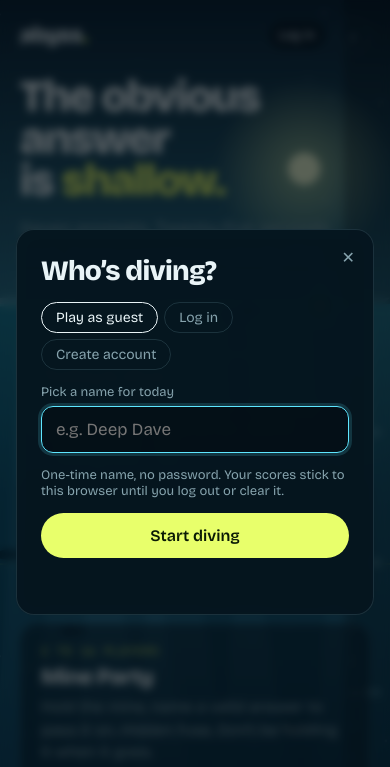
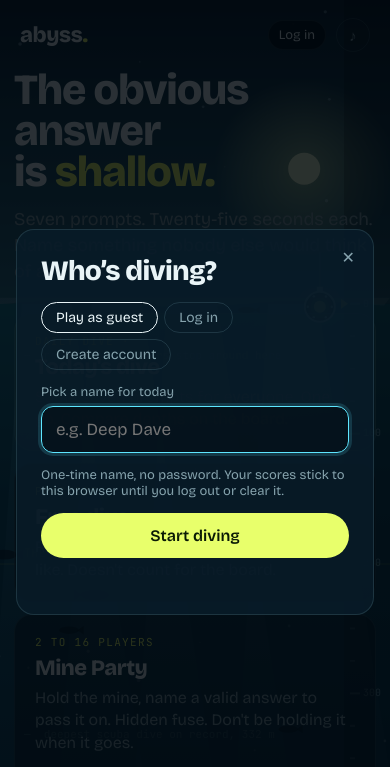
Before and after one commit to Alby2007/abyss, a website with bundled scripts: page public/index.html in a window 390 px wide. Shown: the top 767 px of the page. Built offline with nearby package versions, Linux system fonts and the light colour scheme; animation ran at ten frames a second; files whose address does not match are found by name.

Commit message:
Make it playable on phones
- Keyboard lifts the dive dock: track visualViewport gap in --kb, plus
  interactive-widget=resizes-content so Chrome shrinks the layout viewport
  (iOS Safari doesn't shrink it — the dock hid behind the keyboard)
- Perf: cap canvas DPR at 1.5 on touch screens, cache the water gradient
  instead of reallocating every frame, fewer snow particles and light rays,
  debounce the keyboard-driven resize storms
- Drop backdrop-filter blur on small/coarse-pointer screens (flat panels)
- touch-action: manipulation, overscroll lock, autocorrect off on inputs

Generated with [Devin](https://devin.ai)

Co-Authored-By: Devin <158243242+devin-ai-integration[bot]@users.noreply.github.com>

```diff
--- a/public/app.js
+++ b/public/app.js
@@ -22,6 +22,16 @@ async function api(path, body) {
 const scene = createScene(document.getElementById('ocean'));
 // Park the bathysphere somewhere pleasant for non-dive pages
 function ambient(m = 0, x = .82) { scene.setDiverX(x); scene.setTag(''); scene.clearLines(); scene.sink(m, { duration: 1400 }); }
+
+// iOS Safari doesn't shrink the layout viewport for the keyboard, so fixed
+// bottom UI (the dive dock) ends up underneath it. Track the visible gap in
+// --kb and let CSS lift bottom-anchored elements above the keys.
+const vv = window.visualViewport;
+function updKb() {
+  const kb = vv ? Math.max(0, innerHeight - vv.height - vv.offsetTop) : 0;
+  document.documentElement.style.setProperty('--kb', Math.round(kb) + 'px');
+}
+if (vv) { vv.addEventListener('resize', updKb); vv.addEventListener('scroll', updKb); updKb(); }
 
 // tiny synth so there are no audio files to ship
 const sfx = (() => {
@@ -328,7 +338,7 @@ function viewRoom(code) {
           <div class="holder-line" id="holderLine"></div>
           <div class="live-typing" id="typing"></div>
           <form class="answer-row" id="pform" autocomplete="off">
-            <input type="text" id="pguess" maxlength="80" placeholder="Name one to pass it on" autocapitalize="off" spellcheck="false" enterkeyhint="send">
+            <input type="text" id="pguess" maxlength="80" placeholder="Name one to pass it on" autocapitalize="off" autocorrect="off" autocomplete="off" spellcheck="false" enterkeyhint="send">
             <button class="btn primary" type="submit">Pass</button>
           </form>
           <div id="accept"></div>
--- a/public/dive.js
+++ b/public/dive.js
@@ -47,7 +47,7 @@ export function mountDive(ctx) {
           <div class="dock-msg" id="msg"></div>
           <form class="dock-row" id="form" autocomplete="off">
             <div class="ring" id="ring"><svg viewBox="0 0 44 44"><circle cx="22" cy="22" r="19" class="track"/><circle cx="22" cy="22" r="19" class="bar" id="ringBar"/></svg><span id="ringNum"></span></div>
-            <input type="text" id="guess" maxlength="80" placeholder="type one answer…" autocapitalize="off" spellcheck="false" enterkeyhint="go">
+            <input type="text" id="guess" maxlength="80" placeholder="type one answer…" autocapitalize="off" autocorrect="off" autocomplete="off" spellcheck="false" enterkeyhint="go">
             <button class="btn primary" id="diveBtn" type="submit">Dive</button>
           </form>
           <button class="link-btn" id="giveUp" type="button">pass</button>
--- a/public/index.html
+++ b/public/index.html
@@ -2,7 +2,7 @@
 <html lang="en">
 <head>
   <meta charset="utf-8">
-  <meta name="viewport" content="width=device-width, initial-scale=1, viewport-fit=cover">
+  <meta name="viewport" content="width=device-width, initial-scale=1, viewport-fit=cover, interactive-widget=resizes-content">
   <meta name="theme-color" content="#04121c">
   <meta property="og:type" content="website">
   <meta property="og:title" content="abyss. — the obvious answer is shallow">
--- a/public/scene.js
+++ b/public/scene.js
@@ -49,6 +49,7 @@ const easeInOut = t => t < .5 ? 4 * t * t * t : 1 - Math.pow(-2 * t + 2, 3) / 2;
 export function createScene(canvas) {
   const ctx = canvas.getContext('2d');
   const reduce = matchMedia('(prefers-reduced-motion: reduce)').matches;
+  const mobile = matchMedia('(pointer: coarse)').matches || innerWidth < 768;
   let W = 0, H = 0, dpr = 1, ppm = 1;
   let cam = 0;                 // metres at the "focus" line
   const diver = { m: 0, x: .5, xTarget: .5, tag: '', tagColor: '#e8ff6b', visible: true };
@@ -57,14 +58,18 @@ export function createScene(canvas) {
   let snow = [];
 
   function resize() {
-    dpr = Math.min(2, window.devicePixelRatio || 1);
+    // capped dpr: full-res canvas is the biggest mobile GPU cost
+    dpr = Math.min(mobile ? 1.5 : 2, window.devicePixelRatio || 1);
     W = innerWidth; H = innerHeight;
     canvas.width = W * dpr; canvas.height = H * dpr;
     canvas.style.width = W + 'px'; canvas.style.height = H + 'px';
     ppm = H / 650;
-    snow = Array.from({ length: Math.round(W / 8) }, () => ({ x: Math.random() * W, m: Math.random() * (H / ppm), r: Math.random() * 1.5 + .3, d: Math.random() * 6.28 }));
+    snow = Array.from({ length: Math.round(W / (mobile ? 12 : 8)) }, () => ({ x: Math.random() * W, m: Math.random() * (H / ppm), r: Math.random() * 1.5 + .3, d: Math.random() * 6.28 }));
   }
-  addEventListener('resize', resize); resize();
+  // the on-screen keyboard fires resize bursts on mobile; don't thrash the canvas per keypress
+  let resizeT = 0;
+  addEventListener('resize', () => { clearTimeout(resizeT); resizeT = setTimeout(resize, 140); });
+  resize();
 
   const focusY = () => H * 0.36;
   const y = m => focusY() + (m - cam) * ppm;
@@ -98,23 +103,32 @@ export function createScene(canvas) {
     ctx.fillStyle = '#eaf7d0'; ctx.beginPath(); ctx.arc(mx, my, 16, 0, 6.29); ctx.fill();
   }
 
+  // the water gradient only depends on the visible depth band, so rebuild it
+  // only when the camera has actually moved — allocating it every frame is the
+  // biggest draw cost on weak GPUs
+  let wg = { m0: NaN, top: NaN, g: null };
   function drawWater(top) {
     const m0 = Math.max(0, cam - focusY() / ppm), m1 = cam + (H - focusY()) / ppm;
-    const g = ctx.createLinearGradient(0, Math.max(0, top), 0, H);
-    const span = m1 - m0 || 1;
-    g.addColorStop(0, rgb(waterAt(m0)));
-    for (const [m, c] of WATER) if (m > m0 && m < m1) g.addColorStop((m - m0) / span, rgb(c));
-    g.addColorStop(1, rgb(waterAt(m1)));
-    ctx.fillStyle = g; ctx.fillRect(0, Math.max(0, top), W, H);
+    const t = Math.max(0, top);
+    if (!wg.g || Math.abs(wg.m0 - m0) > .5 || wg.top !== t) {
+      const g = ctx.createLinearGradient(0, t, 0, H);
+      const span = m1 - m0 || 1;
+      g.addColorStop(0, rgb(waterAt(m0)));
+      for (const [m, c] of WATER) if (m > m0 && m < m1) g.addColorStop((m - m0) / span, rgb(c));
+      g.addColorStop(1, rgb(waterAt(m1)));
+      wg = { m0, top: t, g };
+    }
+    ctx.fillStyle = wg.g; ctx.fillRect(0, t, W, H);
   }
 
   function drawSurface(top, t) {
     if (top < -20 || top > H + 20) return;
     // light rays
+    const rays = mobile ? 4 : 6;
     ctx.save();
     ctx.globalCompositeOperation = 'lighter';
-    for (let i = 0; i < 6; i++) {
-      const x = (W / 6) * i + Math.sin(t / 2400 + i) * 30;
+    for (let i = 0; i < rays; i++) {
+      const x = (W / rays) * i + Math.sin(t / 2400 + i) * 30;
       const g = ctx.createLinearGradient(0, top, 0, top + H * .7);
       g.addColorStop(0, 'rgba(180,240,255,.10)'); g.addColorStop(1, 'rgba(180,240,255,0)');
       ctx.fillStyle = g;
--- a/public/style.css
+++ b/public/style.css
@@ -187,7 +187,7 @@ table.board tr.me td { color: var(--lume); }
 .shake { animation: shake .35s; }
 @keyframes shake { 20%, 60% { transform: translateX(-8px); } 40%, 80% { transform: translateX(8px); } }
 
-#toasts { position: fixed; left: 50%; bottom: 24px; transform: translateX(-50%); display: grid; gap: 8px; z-index: 60; width: min(92vw, 440px); }
+#toasts { position: fixed; left: 50%; bottom: calc(24px + var(--kb, 0px)); transform: translateX(-50%); display: grid; gap: 8px; z-index: 60; width: min(92vw, 440px); }
 .toast { background: rgba(6,22,32,.95); border: 1px solid var(--line); border-radius: 12px; padding: 12px 16px; animation: rise .3s; font-size: 15px; }
 .toast.bad { border-color: rgba(255,107,94,.5); }
 .toast.good { border-color: rgba(232,255,107,.5); }
@@ -207,7 +207,7 @@ body { background: #04121c; }
 body.diving .top .brand { opacity: .35; }
 body.diving main { padding: 0; max-width: none; }
 
-.dive { position: fixed; inset: 0; display: grid; grid-template-rows: auto 1fr auto; pointer-events: none; padding: 64px 16px 18px; }
+.dive { position: fixed; inset: 0; display: grid; grid-template-rows: auto 1fr auto; pointer-events: none; padding: 64px 16px calc(18px + var(--kb, 0px)); }
 .dive > * { pointer-events: auto; }
 .hud { display: grid; grid-template-columns: 1fr auto 1fr; align-items: start; gap: 10px; max-width: 760px; width: 100%; margin: 0 auto; }
 .hud-box { background: rgba(4,16,26,.72); border: 1px solid var(--line); border-radius: 12px; padding: 8px 14px; display: grid; justify-self: start; min-width: 110px; backdrop-filter: blur(6px); }
@@ -326,3 +326,37 @@ input[type=password] { font: inherit; font-size: 17px; color: var(--ink); backgr
 input[type=password]:focus { border-color: var(--cyan); box-shadow: 0 0 0 3px rgba(94,230,255,.15); }
 .form-err { margin: 0; min-height: 18px; color: var(--coral); font-size: 14px; }
 @media (max-width: 480px) { .acct-btn { padding: 6px 10px; font-size: 13px; } .acct-btn .muted { display: none; } }
+
+/* ======== phones / touch ========
+   backdrop-filter over the animated canvas is the top mobile jank source,
+   so small screens get flat translucent panels instead */
+@media (max-width: 700px), (pointer: coarse) {
+  .panel, .hud-box, .prompt-card, .acct-btn, .modal-wrap {
+    backdrop-filter: none; -webkit-backdrop-filter: none;
+  }
+  .panel { background: rgba(8, 28, 40, .88); }
+  .hud-box { background: rgba(4, 16, 26, .9); }
+  .prompt-card { background: rgba(4, 16, 26, .94); }
+  .acct-btn { background: rgba(4, 16, 26, .88); }
+  .modal-wrap { background: rgba(1, 6, 10, .82); }
+
+  body { overscroll-behavior-y: none; }
+  button, .btn, .mode, .chip-btn, .round-head { touch-action: manipulation; }
+  input, select { font-size: 16px; }   /* iOS never auto-zooms on ≥16px fields */
+
+  .hero h1 { font-size: clamp(36px, 11vw, 60px); }
+  main { padding: 18px 14px 80px; }
+
+  .dive { padding: 58px 10px calc(10px + var(--kb, 0px)); }
+  .hud { gap: 6px; }
+  .hud-box { min-width: 0; padding: 7px 10px; }
+  .hud-box b { font-size: 18px; }
+  .prompt-card { padding: 16px 18px; }
+  .dock { gap: 6px; }
+  .dock-row input { font-size: 16px; padding: 13px 14px; }
+  .dock-row .btn { padding: 13px 16px; }
+  .stage { padding-top: 2vh; }
+  .room-code { font-size: 40px; }
+  .mine { width: 84px; height: 84px; }
+  .final-depth, .end-score .big { letter-spacing: -.05em; }
+}
```
